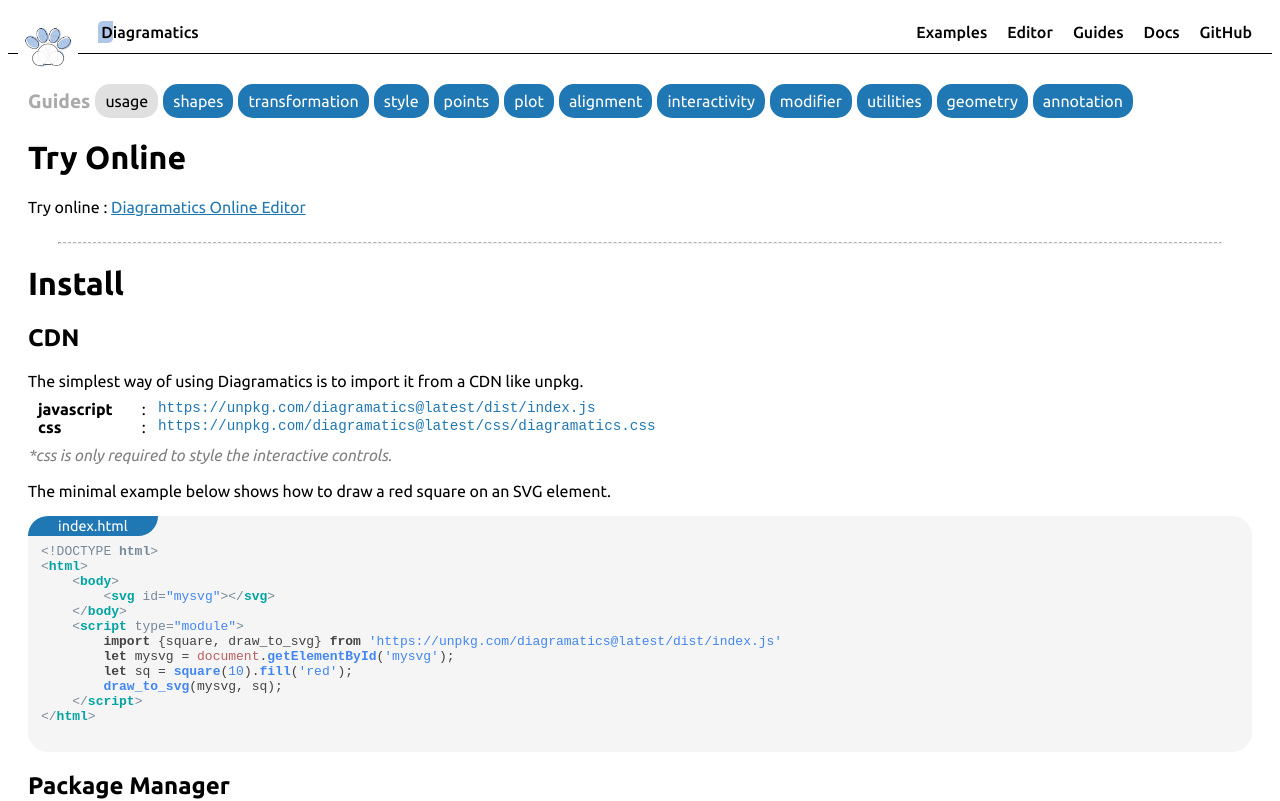
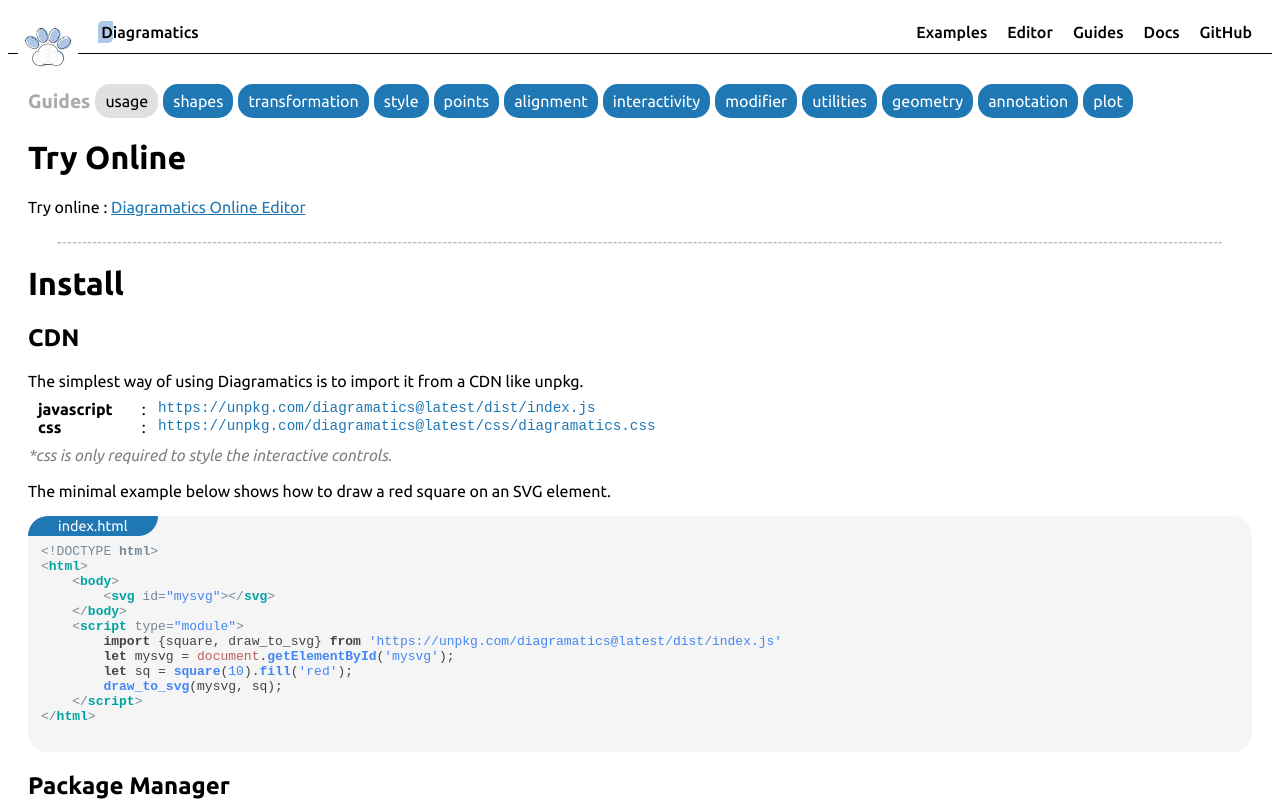
Before and after one commit to ray-pH/diagramatics-site, a SvelteKit app: page /guides/usage in a window 1280 px wide. Shown: the top 801 px of the page. Built offline with nearby package versions, Linux system fonts and the light colour scheme.

Commit message:
guides/navigation: reorder plot

```diff
--- a/src/routes/guides/navigation.svelte
+++ b/src/routes/guides/navigation.svelte
@@ -3,8 +3,8 @@
     export let page : string = "";
     var pages : string[] = [
         'usage', 'shapes', 'transformation', 'style',
-        'points', 'plot', 'alignment', 'interactivity', 'modifier',
-        'utilities', 'geometry', 'annotation',
+        'points', 'alignment', 'interactivity', 'modifier',
+        'utilities', 'geometry', 'annotation', 'plot',
     ];
 </script>
 
```
